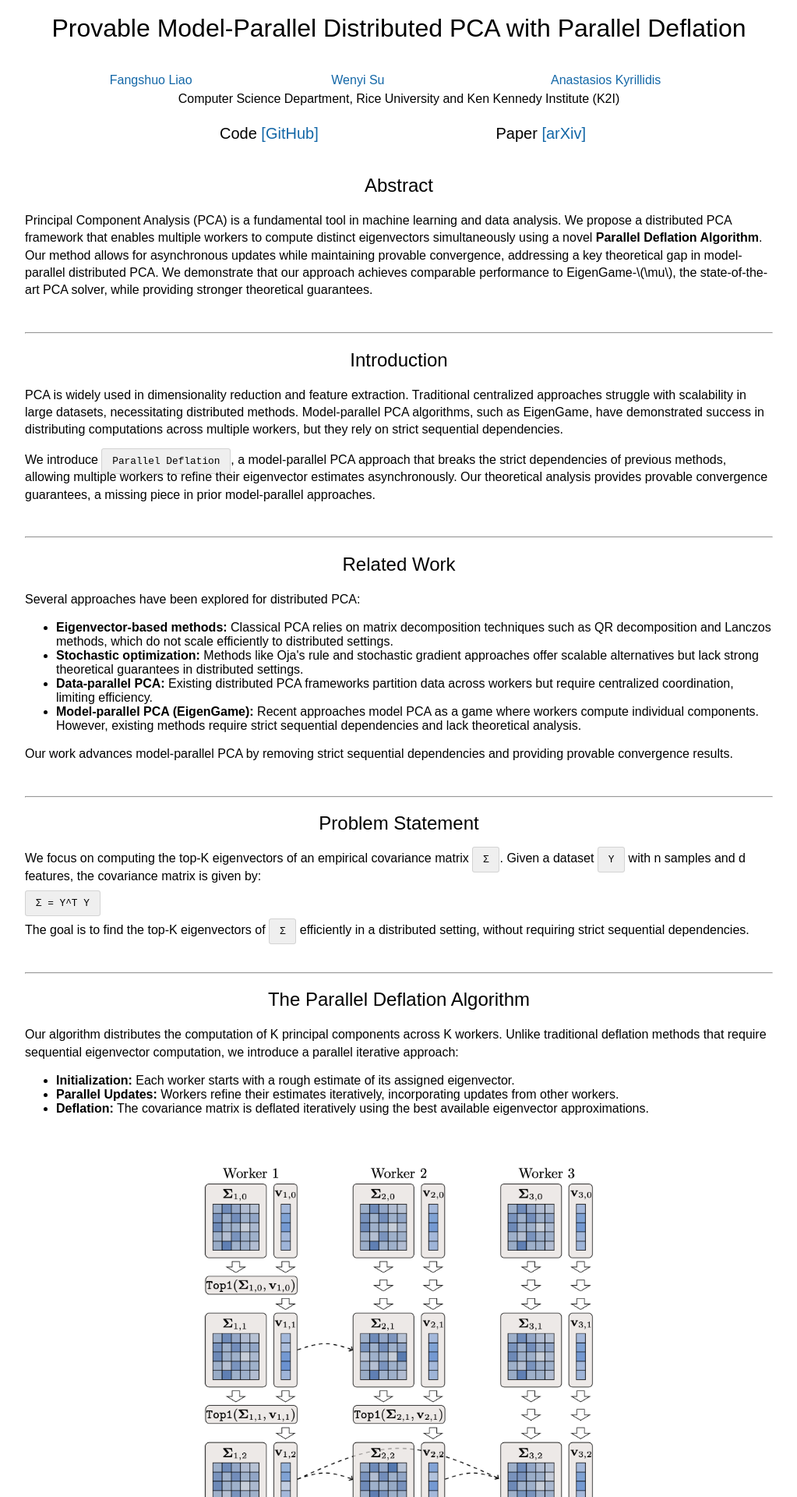
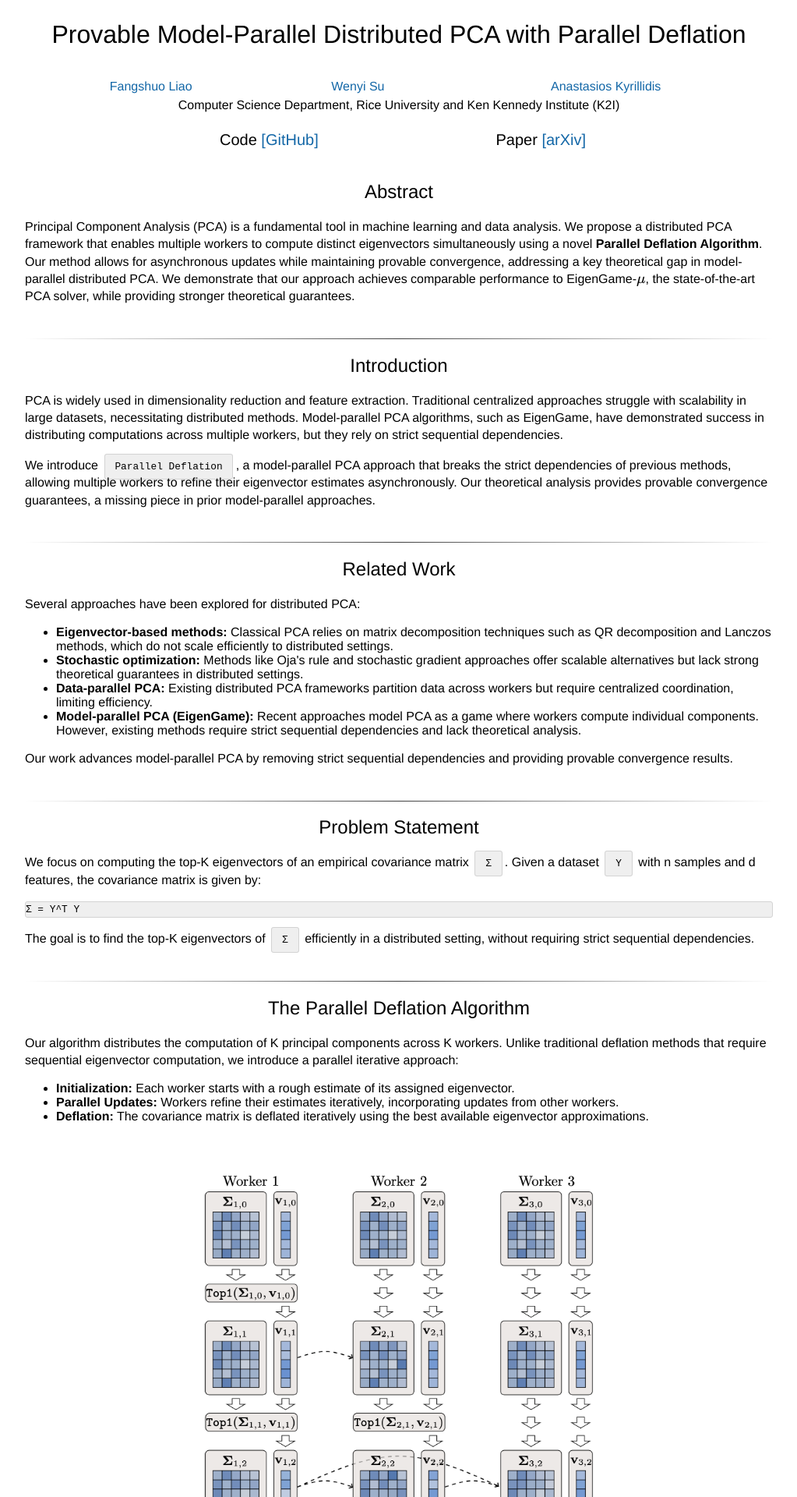
Before and after one commit to akyrillidis/aiowls, a Jekyll site: the page parallel_deflation.html, which Jekyll copies as it is, in a window 1280 px wide. Shown: the top 1920 px of the page at 78% size, without its empty margins (128-1151 px from the left). Built offline with Jekyll 4.4.1, drawn with Linux system fonts in a browser that asks for light colours; some web fonts are replaced.

Commit message:
Update parallel_deflation.html

```diff
--- a/parallel_deflation.html
+++ b/parallel_deflation.html
@@ -1,23 +1,126 @@
 <meta http-equiv="Content-Type" content="text/html; charset=UTF-8">
 
-<script type="text/x-mathjax-config">
-  MathJax.Hub.Config({tex2jax: {inlineMath: [['$','$'], ['\\(','\\)']]}});
-</script>
+    <style type="text/css">
+        @font-face {
+            font-family: 'Avenir Book';
+            src: url("./fonts/Avenir_Book.ttf");
+        }
+        body {
+            font-family: "Avenir Book", "HelveticaNeue-Light", "Helvetica Neue Light", "Helvetica Neue", Helvetica, Arial, "Lucida Grande", sans-serif;
+            font-weight: 300;
+            font-size: 16px;
+            margin-left: auto;
+            margin-right: auto;
+            width: 960px;
+        }
+        h1, h2 {
+            font-weight: 300;
+        }
+        p {
+            font-weight: 300;
+            line-height: 1.4;
+        }
+        code {
+            font-size: 0.8rem;
+            margin: 0 0.2rem;
+            padding: 0.5rem 0.8rem;
+            white-space: nowrap;
+            background: #efefef;
+            border: 1px solid #d3d3d3;
+            color: #000000;
+            border-radius: 3px;
+        }
+        pre > code {
+            display: block;
+            white-space: pre;
+            line-height: 1.5;
+            padding: 0;
+            margin: 0;
+        }
+        pre.prettyprint > code {
+            border: none;
+        }
+        .disclaimerbox {
+            background-color: #eee;
+            border: 1px solid #eeeeee;
+            border-radius: 10px;
+            padding: 20px;
+        }
+        video.header-vid, img.header-img {
+            height: 140px;
+            border: 1px solid black;
+            border-radius: 10px;
+        }
+        img.rounded {
+            border: 0px solid #eeeeee;
+            border-radius: 10px;
+        }
+        a:link, a:visited {
+            color: #1367a7;
+            text-decoration: none;
+        }
+        a:hover {
+            color: #208799;
+        }
+        td.dl-link {
+            height: 160px;
+            text-align: center;
+            font-size: 22px;
+        }
+        .layered-paper-big {
+            box-shadow:
+                0px 0px 1px 1px rgba(0,0,0,0.35),
+                5px 5px 0 0px #fff,
+                5px 5px 1px 1px rgba(0,0,0,0.35),
+                10px 10px 0 0px #fff,
+                10px 10px 1px 1px rgba(0,0,0,0.35),
+                15px 15px 0 0px #fff,
+                15px 15px 1px 1px rgba(0,0,0,0.35),
+                20px 20px 0 0px #fff,
+                20px 20px 1px 1px rgba(0,0,0,0.35),
+                25px 25px 0 0px #fff,
+                25px 25px 1px 1px rgba(0,0,0,0.35);
+            margin-left: 10px;
+            margin-right: 45px;
+        }
+        .layered-paper {
+            box-shadow:
+                0px 0px 1px 1px rgba(0,0,0,0.35),
+                5px 5px 0 0px #fff,
+                5px 5px 1px 1px rgba(0,0,0,0.35),
+                10px 10px 0 0px #fff,
+                10px 10px 1px 1px rgba(0,0,0,0.35);
+            margin-top: 5px;
+            margin-left: 10px;
+            margin-right: 30px;
+            margin-bottom: 5px;
+        }
+        .vert-cent {
+            position: relative;
+            top: 50%;
+            transform: translateY(-50%);
+        }
+        hr {
+            border: 0;
+            height: 1px;
+            background-image: linear-gradient(to right, rgba(0, 0, 0, 0), rgba(0, 0, 0, 0.75), rgba(0, 0, 0, 0));
+        }
+    </style>
 
-<style type="text/css">
-body {font-family: "Avenir Book", Arial, sans-serif; font-weight: 300; font-size: 16px; margin: auto; width: 960px;}
-h1, h2 {font-weight: 300;}
-p {font-weight: 300; line-height: 1.4;}
-code {font-size: 0.8rem; background: #efefef; padding: 0.5rem 0.8rem; border: 1px solid #d3d3d3; border-radius: 3px;}
-img.rounded {border-radius: 10px;}
-a:link, a:visited {color: #1367a7; text-decoration: none;}
-</style>
+    <title>Provable Model-Parallel Distributed PCA with Parallel Deflation</title>
+    <meta property="og:title" content="Provable Model-Parallel Distributed PCA with Parallel Deflation" />
+    <meta property="og:description" content="A new distributed PCA framework leveraging parallel deflation." />
 
-
-
-<title>Provable Model-Parallel Distributed PCA with Parallel Deflation</title>
-<meta property="og:title" content="Provable Model-Parallel Distributed PCA with Parallel Deflation" />
-<meta property="og:description" content="A new distributed PCA framework leveraging parallel deflation." />
+    <script async src="https://www.googletagmanager.com/gtag/js?id=UA-75863369-6"></script>
+    <script>
+        window.dataLayer = window.dataLayer || [];
+        function gtag(){dataLayer.push(arguments);}
+        gtag('js', new Date());
+        gtag('config', 'UA-75863369-6');
+    </script>
+    <script src="https://polyfill.io/v3/polyfill.min.js?features=es6"></script>
+    <script type="text/javascript" id="MathJax-script" async src="https://cdn.jsdelivr.net/npm/mathjax@3/es5/tex-chtml.js"></script>
+</head>
 
 <body>
 <br>
```
